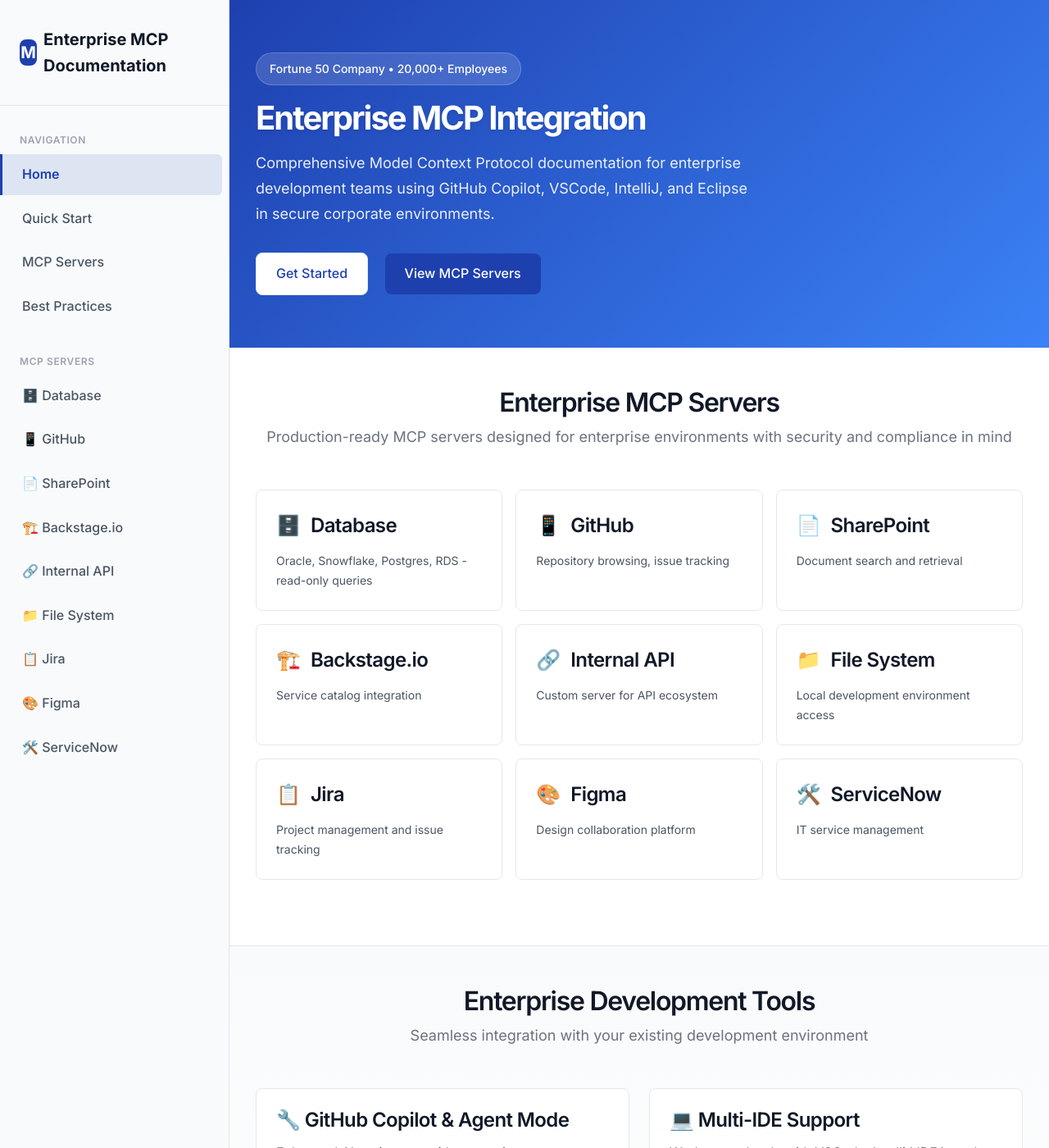
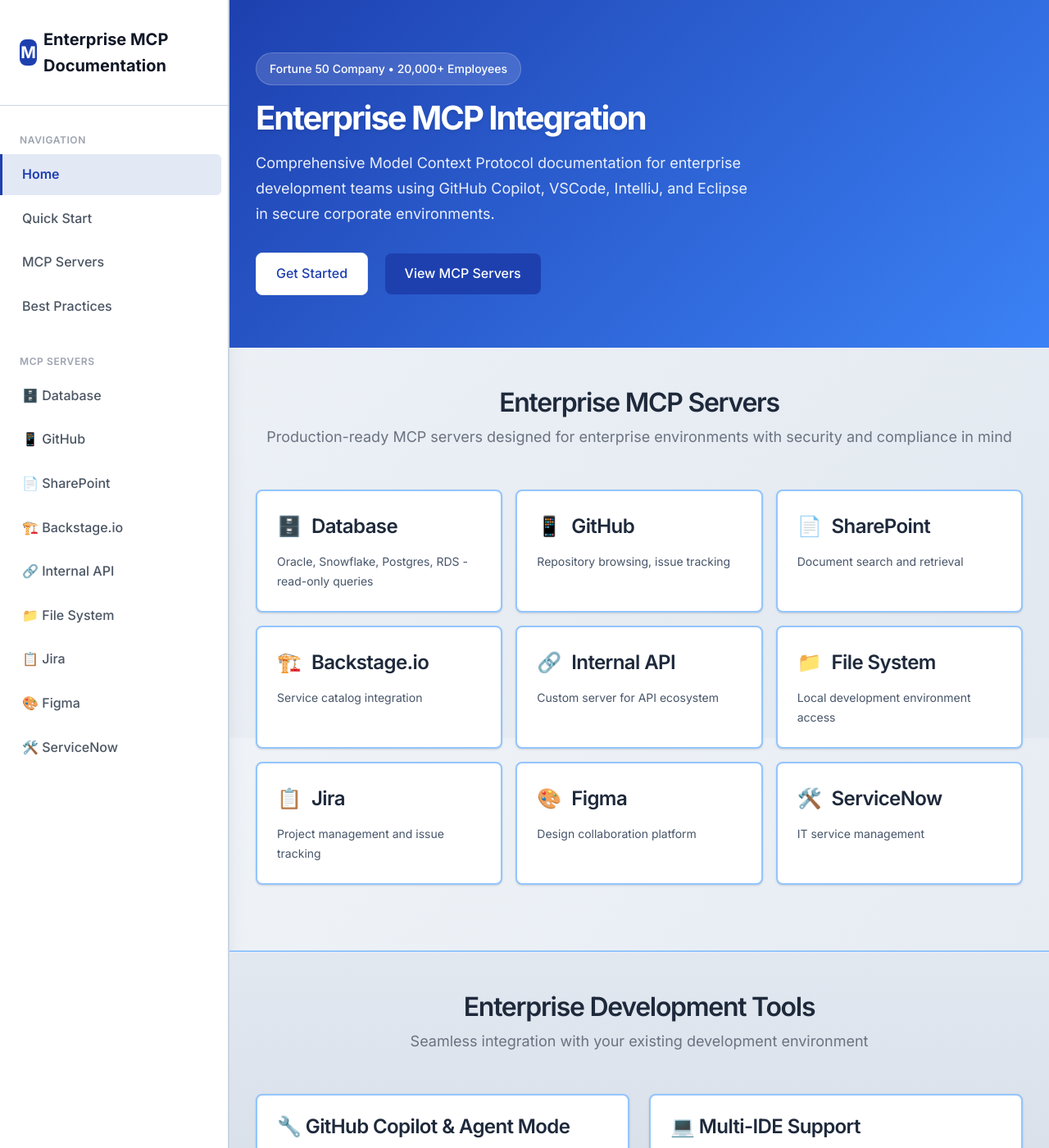
Before and after one commit to vosbek/enterprise-mcp-documentation, a Jekyll site: the page built from index.md, in a window 1280 px wide and 1400 px high. Shown: the whole window at 82% size. Built offline with Jekyll 4.4.1, drawn with Linux system fonts in a browser that asks for light colours.

Commit message:
fixed styling

```diff
--- a/assets/css/main.css
+++ b/assets/css/main.css
@@ -24,13 +24,21 @@
   --gray-800: #1f2937;
   --gray-900: #111827;
 
-  /* Enhanced colors for better contrast */
-  --sidebar-bg: #f8fafc;
-  --sidebar-border: #e2e8f0;
-  --code-bg: #1e293b;
-  --code-border: #334155;
-  --inline-code-bg: #e2e8f0;
-  --inline-code-color: #475569;
+  /* Enhanced contrast colors */
+  --bg-primary: #f1f5f9;
+  --bg-secondary: #e2e8f0;
+  --bg-tertiary: #cbd5e1;
+  --sidebar-bg: #ffffff;
+  --sidebar-border: #cbd5e1;
+  --card-bg: #ffffff;
+  --code-bg: #0f172a;
+  --code-border: #1e293b;
+  --inline-code-bg: #334155;
+  --inline-code-color: #e2e8f0;
+  --text-primary: #1e293b;
+  --text-secondary: #475569;
+  --accent-bg: #dbeafe;
+  --accent-border: #93c5fd;
 
   /* Layout */
   --max-width: 1200px;
@@ -55,8 +63,9 @@ html {
 body {
   font-family: 'Inter', -apple-system, BlinkMacSystemFont, sans-serif;
   line-height: 1.6;
-  color: var(--gray-900);
-  background-color: #ffffff;
+  color: var(--text-primary);
+  background: linear-gradient(135deg, var(--bg-primary) 0%, var(--bg-secondary) 100%);
+  background-attachment: fixed;
   display: flex;
   min-height: 100vh;
 }
@@ -66,7 +75,7 @@ h1, h2, h3, h4, h5, h6 {
   font-weight: 600;
   line-height: 1.2;
   margin-bottom: 1rem;
-  color: var(--gray-900);
+  color: var(--text-primary);
   letter-spacing: -0.025em;
 }
 
@@ -91,7 +100,7 @@ h4 {
 
 p {
   margin-bottom: 1rem;
-  color: var(--gray-600);
+  color: var(--text-secondary);
   line-height: 1.7;
 }
 
@@ -119,12 +128,13 @@ a:hover {
 .sidebar {
   width: var(--sidebar-width);
   background: var(--sidebar-bg);
-  border-right: 1px solid var(--sidebar-border);
+  border-right: 2px solid var(--sidebar-border);
   position: fixed;
   height: 100vh;
   overflow-y: auto;
   padding: 2rem 0;
-  box-shadow: var(--shadow);
+  box-shadow: var(--shadow-xl);
+  backdrop-filter: blur(10px);
 }
 
 .sidebar-header {
@@ -302,22 +312,24 @@ a:hover {
 
 /* Cards */
 .card {
-  background: white;
-  border: 1px solid var(--gray-200);
+  background: var(--card-bg);
+  border: 2px solid var(--accent-border);
   border-radius: var(--border-radius);
   padding: 1.5rem;
   transition: all 0.3s ease;
   position: relative;
+  box-shadow: var(--shadow);
 }
 
 .card:hover {
   box-shadow: var(--shadow-xl);
-  border-color: var(--primary-light);
-  transform: translateY(-2px);
+  border-color: var(--primary);
+  transform: translateY(-4px);
+  background: var(--accent-bg);
 }
 
 .card h3 {
-  color: var(--gray-900);
+  color: var(--text-primary);
   margin-bottom: 0.75rem;
   font-weight: 600;
 }
@@ -343,9 +355,10 @@ a:hover {
 }
 
 .section-alt {
-  background: linear-gradient(180deg, var(--gray-50) 0%, #ffffff 100%);
-  border-top: 1px solid var(--gray-200);
-  border-bottom: 1px solid var(--gray-200);
+  background: linear-gradient(180deg, var(--bg-secondary) 0%, var(--bg-tertiary) 100%);
+  border-top: 2px solid var(--accent-border);
+  border-bottom: 2px solid var(--accent-border);
+  box-shadow: inset 0 1px 0 rgba(255, 255, 255, 0.5);
 }
 
 .section-title {
@@ -368,13 +381,25 @@ a:hover {
   color: #e2e8f0;
   padding: 1.25rem;
   border-radius: var(--border-radius);
-  border: 1px solid var(--code-border);
+  border: 2px solid var(--code-border);
   overflow-x: auto;
   margin: 1.5rem 0;
   font-family: 'SF Mono', Monaco, 'Cascadia Code', 'Roboto Mono', Consolas, 'Courier New', monospace;
   font-size: 0.875rem;
   line-height: 1.5;
-  box-shadow: var(--shadow);
+  box-shadow: var(--shadow-lg);
+  position: relative;
+}
+
+.code-block::before {
+  content: '';
+  position: absolute;
+  top: 0;
+  left: 0;
+  right: 0;
+  height: 3px;
+  background: linear-gradient(90deg, var(--primary) 0%, var(--accent) 100%);
+  border-radius: var(--border-radius) var(--border-radius) 0 0;
 }
 
 .code-block pre {
@@ -434,8 +459,8 @@ pre code {
 }
 
 .mcp-card {
-  background: white;
-  border: 1px solid var(--gray-200);
+  background: var(--card-bg);
+  border: 2px solid var(--accent-border);
   border-radius: var(--border-radius);
   padding: 1.5rem;
   text-decoration: none;
@@ -443,6 +468,7 @@ pre code {
   transition: all 0.3s ease;
   position: relative;
   overflow: hidden;
+  box-shadow: var(--shadow);
 }
 
 .mcp-card::before {
@@ -461,7 +487,8 @@ pre code {
   box-shadow: var(--shadow-xl);
   border-color: var(--primary);
   color: inherit;
-  transform: translateY(-2px);
+  transform: translateY(-4px);
+  background: var(--accent-bg);
 }
 
 .mcp-card:hover::before {
@@ -481,12 +508,12 @@ pre code {
 
 .mcp-title {
   font-weight: 600;
-  color: var(--gray-900);
+  color: var(--text-primary);
   margin: 0;
 }
 
 .mcp-desc {
-  color: var(--gray-600);
+  color: var(--text-secondary);
   font-size: 0.875rem;
   margin: 0;
 }
```
